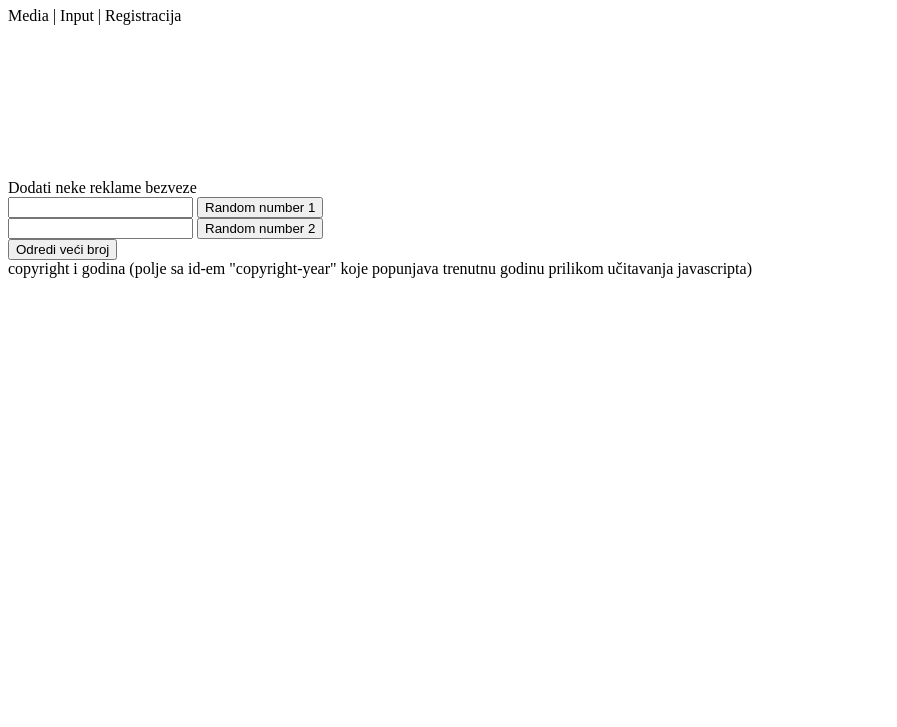
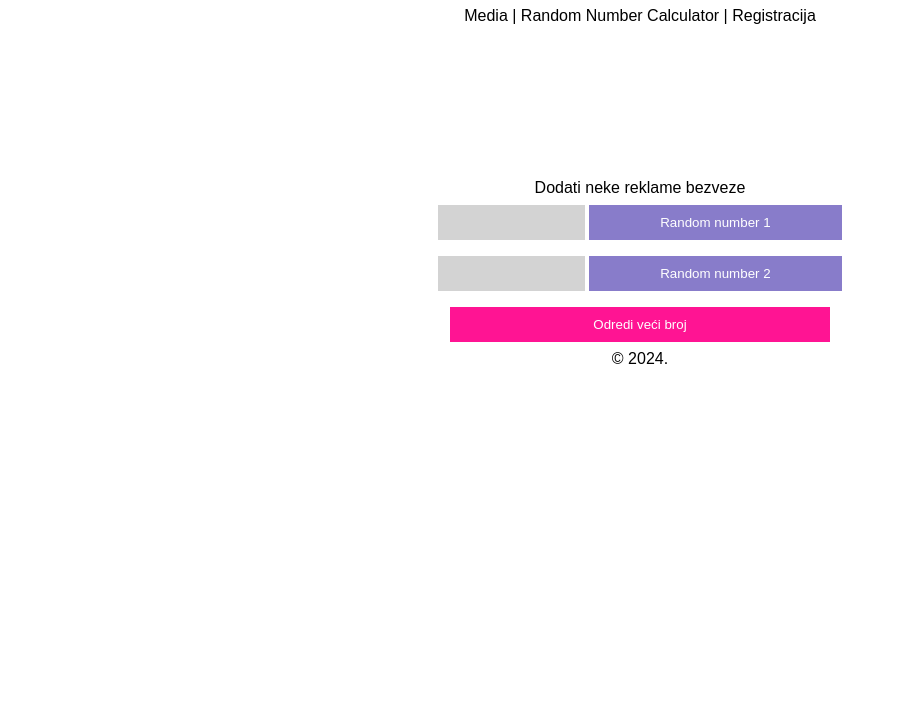
Before and after one commit to Tetka95/algebra.js.parcijalni.ispit, a plain HTML site: page homepage.html in a window 1280 px wide. Shown: the part 73-800 px from the top of the page, without its empty margins (0-897 px from the left). Drawn offline with Linux system fonts and the light colour scheme.

Commit message:
ispravljen button u indexu, homepage script i css dorada

```diff
--- a/homepage.html
+++ b/homepage.html
@@ -11,18 +11,18 @@
     <header>
         <h1>Welcome</h1>
         <nav>
-            Media | Input | Registracija <!--staviti u a linkove-->
+            Media | <a>Random Number Calculator</a> | Registracija <!--staviti u a linkove-->
         </nav>
     </header>
     <main>
-        <article>
+        <article id="media">
             <video>Dodati neki video</video>
             <audio>Dodati neki audio s kontrolama za play</audio>
         </article>
         <aside>
             Dodati neke reklame bezveze
         </aside>
-        <article>
+        <article id="randomNumCalculator">
             <input id="prvi" readonly>
             <button id="random1" onclick="randomNum1()">Random number 1</button>
             <br>
@@ -33,8 +33,7 @@
         </article>
     </main>
     <footer>
-        copyright i godina (polje sa id-em "copyright-year" koje
-        popunjava trenutnu godinu prilikom učitavanja javascripta)
+        &#169; 2024. <!--godina se popounjava automatski javascriptom tako da prati trenutnu godinu-->
     </footer>
 </body>
 </html>
--- a/homepage_style.css
+++ b/homepage_style.css
@@ -0,0 +1,32 @@
+header, nav, body {
+    font-family: Arial, Helvetica, sans-serif;
+    text-align: center;
+}
+
+button {
+    color: white;
+    background-color: rgb(136, 124, 202);
+    border: none;
+    padding: 10px 10px;
+    margin: 8px 0;
+    cursor: pointer;
+    width: 20%;
+}
+
+#veciBrojButton {
+    background-color: deeppink;
+    width: 30%;
+}
+
+button:hover {
+    opacity: 80%;
+}
+
+input {
+    color: rgb(0, 0, 0);
+    background-color: lightgrey;
+    border: none;
+    padding: 10px 10px;
+    margin: 8px 0;
+    width: 10%;
+}
--- a/index_style.css
+++ b/index_style.css
@@ -4,12 +4,6 @@ body {
 
 form {
     border: 3px solid gray;
-}
-
-a {
-    font-family: Arial, Helvetica, sans-serif;
-    color: white;
-    text-decoration: none;
 }
 
 img.avatar {
```
Also changed, not shown: index.html (+1 -1 lines), homepage_script.js (line endings or trailing spaces).
